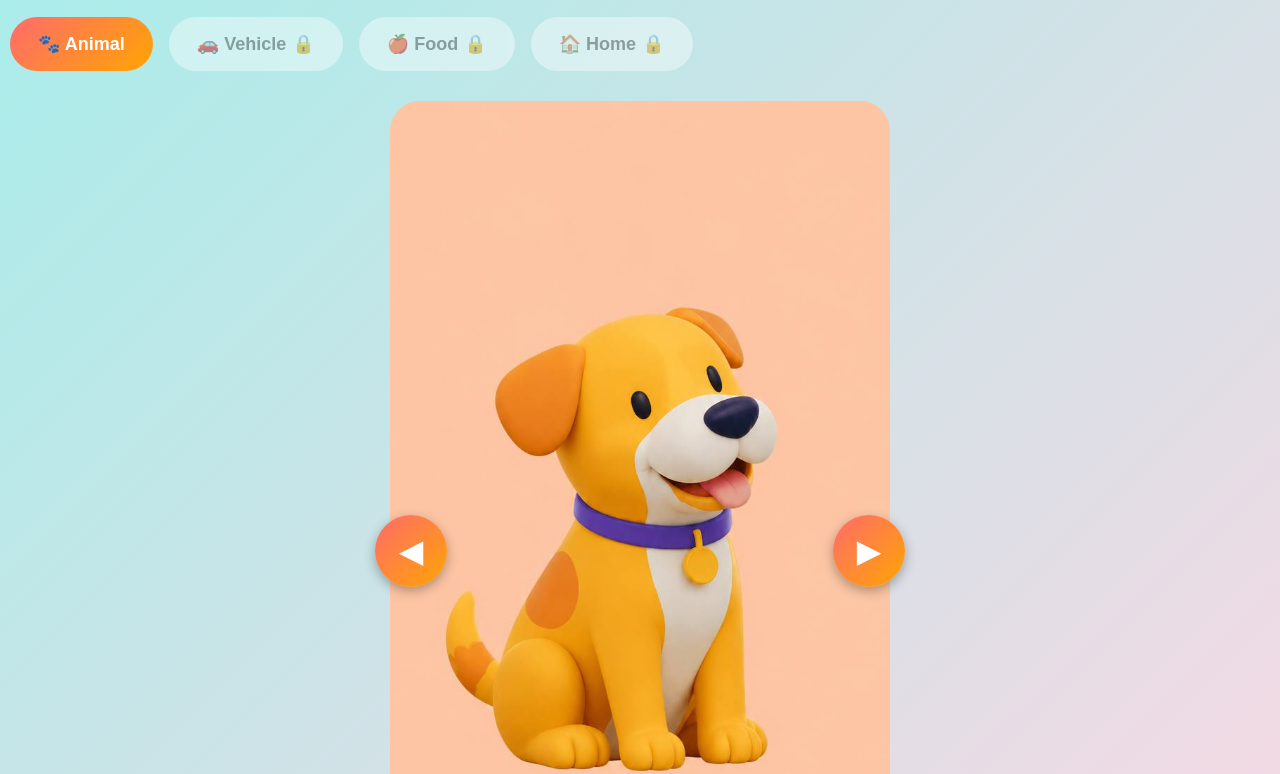
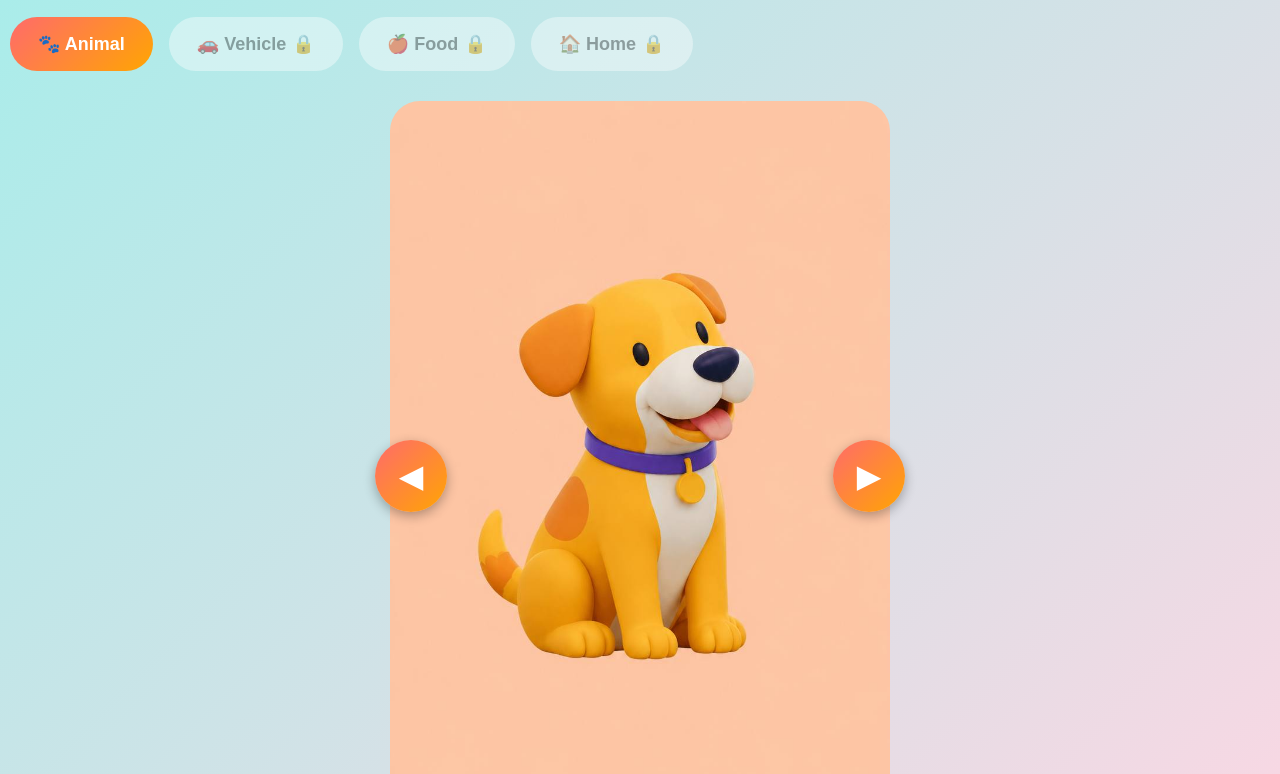
Before and after one commit to trannhatquang90-tech/brightbits-flashcards, a website: page brightbits-animals.html in a window 1280 px wide. Shown: the part 47-821 px from the top of the page. Drawn offline with Linux system fonts and the light colour scheme.

Commit message:
Card 150%, shadow layers larger than card

```diff
--- a/brightbits-animals.html
+++ b/brightbits-animals.html
@@ -132,23 +132,23 @@
             position: relative;
         }
 
-        /* Shadow layers */
+        /* Shadow layers - shadow layer to hơn card */
         .shadow-layer-1 {
             position: absolute;
-            top: 12px;
-            left: 40px;
-            right: 40px;
-            bottom: -12px;
+            top: 15px;
+            left: 5px;
+            right: 5px;
+            bottom: -15px;
             border-radius: 25px;
             background: rgba(255,107,107,0.3);
             z-index: 1;
         }
         .shadow-layer-2 {
             position: absolute;
-            top: 25px;
-            left: 60px;
-            right: 60px;
-            bottom: -25px;
+            top: 30px;
+            left: 0px;
+            right: 0px;
+            bottom: -30px;
             border-radius: 25px;
             background: rgba(255,165,2,0.2);
             z-index: 0;
@@ -157,12 +157,11 @@
         .flashcard {
             position: relative;
             width: 100%;
-            padding-bottom: 180%;
+            padding-bottom: 150%; /* Tỉ lệ 4:6 */
             border-radius: 30px;
             overflow: hidden;
             z-index: 2;
             cursor: pointer;
-            min-height: 300px; /* Đảm bảo card đủ cao */
         }
 
         .animal-bg {
```
